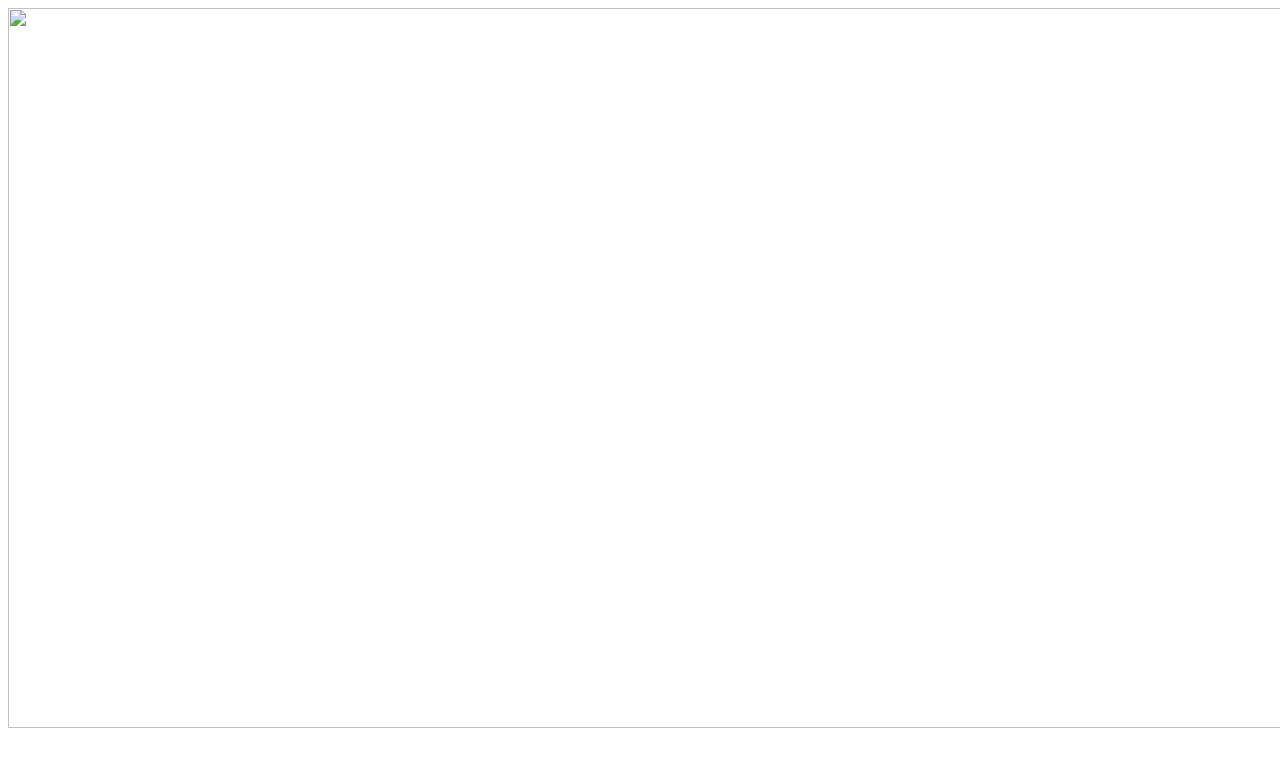
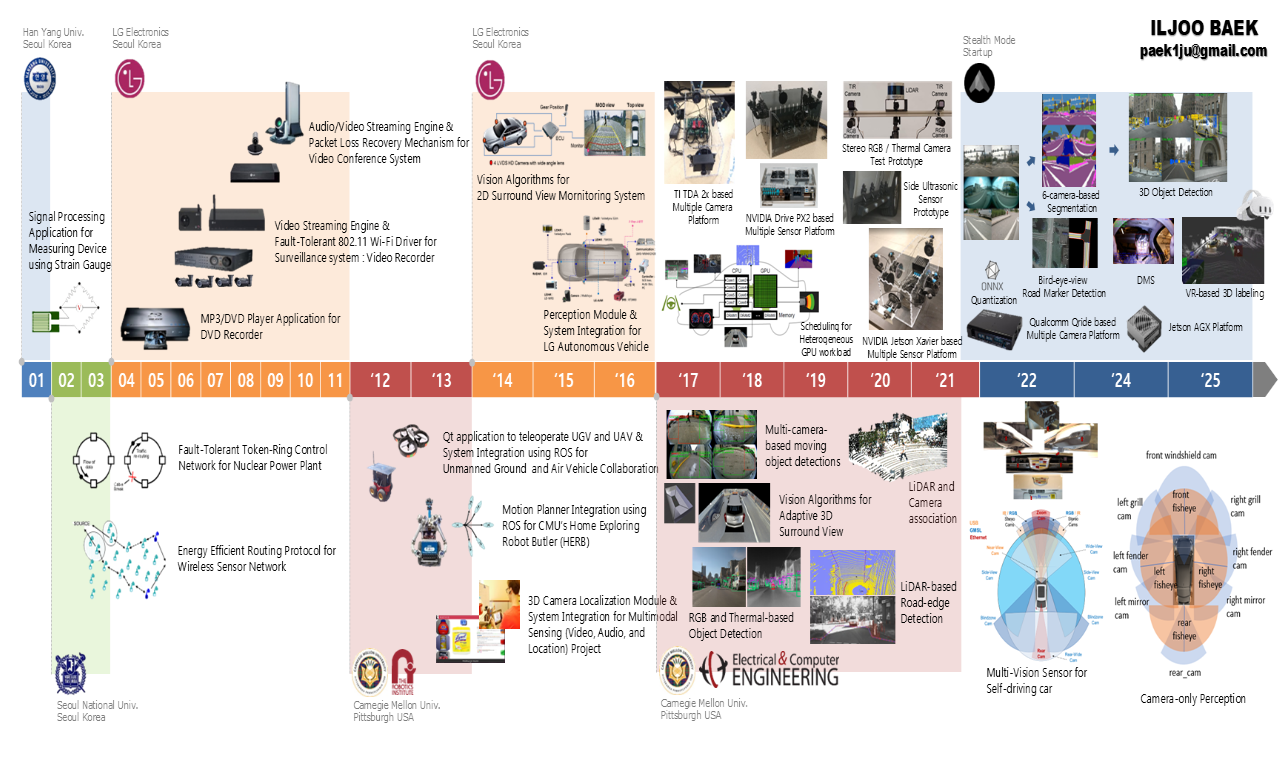
Before and after one commit to iljoobaek/iljoobaek.github.io, a plain HTML site: page index.html in a window 1280 px wide. Drawn offline with Linux system fonts and the light colour scheme.

Commit message:
Update index.html

```diff
--- a/index.html
+++ b/index.html
@@ -3,6 +3,6 @@
 <body>
 <!-- <h1>Hello World</h1>
 <p>I'm hosted with GitHub Pages.</p> -->
-<img src="Work_Experience_Iljoo_v3.jpg" width="1280" height="720">
+<img src="Work Experience_Iljoo_v3.png" width="1280" height="720">
 </body>
 </html>
```
